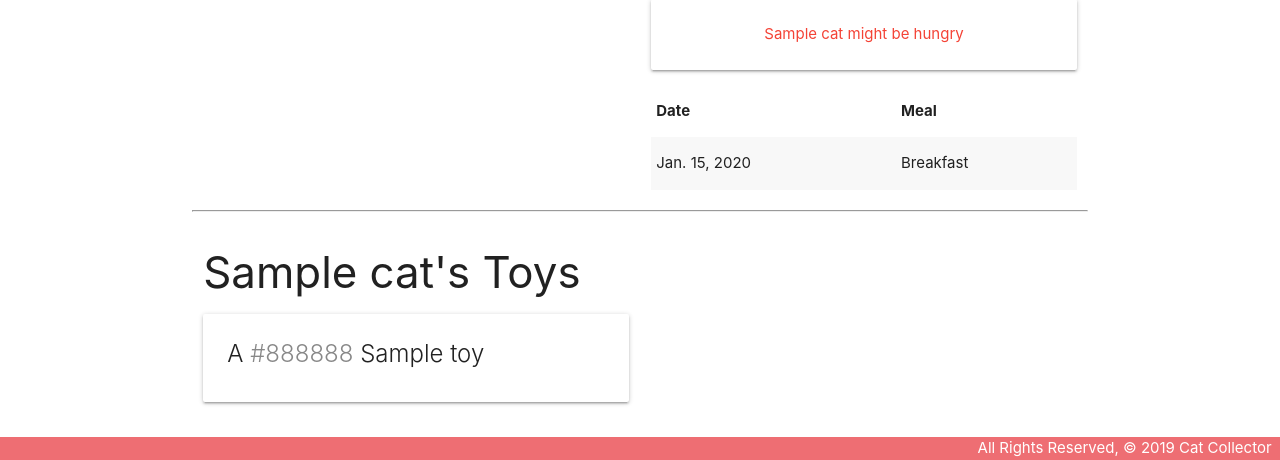
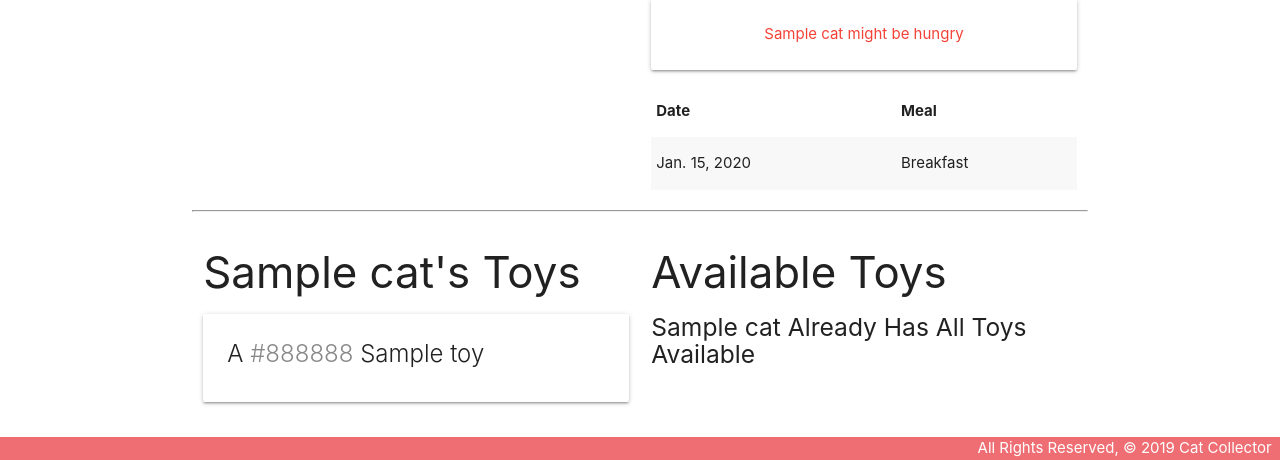
Before and after one commit to Mbanks1/cat-collector-django, a Django app: page /cats/1/ in a window 1280 px wide. Shown: the part 457-917 px from the top of the page. Run offline with Django 3.2, Linux system fonts and the light colour scheme; tables that the repository leaves empty hold one stand-in row (values such as "Sample post").

```diff
--- a/main_app/models.py
+++ b/main_app/models.py
@@ -40,3 +40,10 @@ class Feeding(models.Model):
     return f"{self.get_meal_display()} on {self.date}"
     class Meta:
      ordering = ['-date']
+
+class Photo(models.Model):
+    url = models.CharField(max_length=200)
+    cat = models.ForeignKey(Cat, on_delete=models.CASCADE)
+
+    def __str__(self):
+        return f"Photo for cat_id: {self.cat_id} @{self.url}"
--- a/main_app/templates/cats/detail.html
+++ b/main_app/templates/cats/detail.html
@@ -70,10 +70,31 @@
     {% endif %}
   </div>
   <!-- Available toys will come after this line -->
-</div>
+<div class="col s6">
+    <h3>Available Toys</h3>
+    {% if toys.count %}
+      {% for toy in toys.all %}
+        <div class="card">
+          <div class="card-content">
+            <span class="card-title">
+              A <span style="color: {{ toy.color }}">{{ toy.color }}</span> {{ toy.name }}
+            </span>
+          </div>
+          <div class="card-action">
+            <form action="{% url 'assoc_toy' cat.id toy.id %}" method="post">
+              {% csrf_token %}
+              <button type="submit" class="btn">Add</button>
+            </form>
+          </div>
+        </div>
+      {% endfor %}
+    {% else %}
+      <h5>{{cat.name}} Already Has All Toys Available</h5>
+    {% endif %}
+  </div>
 
 
-
+</div>
 <!-- JS to create a date picker and init the meal dropdown -->
 <script>
   // create a datepicker
--- a/main_app/urls.py
+++ b/main_app/urls.py
@@ -17,4 +17,5 @@ urlpatterns = [
     path('toys/create/', views.ToyCreate.as_view(), name='toys_create'),
     path('toys/<int:pk>/update/', views.ToyUpdate.as_view(), name='toys_update'),
     path('toys/<int:pk>/delete/', views.ToyDelete.as_view(), name='toys_delete'),
+    path('cats/<int:cat_id>/assoc_toy/<int:toy_id>/', views.assoc_toy, name='assoc_toy'),
 ]
--- a/main_app/views.py
+++ b/main_app/views.py
@@ -21,6 +21,7 @@ def cats_index(request):
 
 def cats_detail(request, cat_id):
     cat = Cat.objects.get(id=cat_id)
+    cat.toys.all().values_list('id')
     # Get the toys the cat doesn't have
     toys_cat_doesnt_have = Toy.objects.exclude(id__in = cat.toys.all().values_list('id'))
     # instantiate FeedingForm to be rendered in the template
@@ -73,3 +74,8 @@ class ToyUpdate(UpdateView):
 class ToyDelete(DeleteView):
     model = Toy
     success_url = '/toys/'
+
+def assoc_toy(request, cat_id, toy_id):
+      # Note that you can pass a toy's id instead of the whole object
+  Cat.objects.get(id=cat_id).toys.add(toy_id)
+  return redirect('detail', cat_id=cat_id)
```
